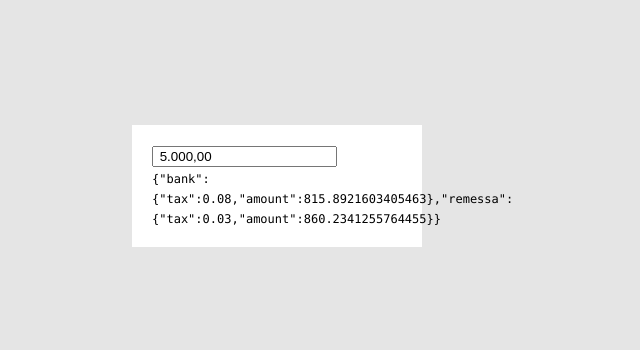
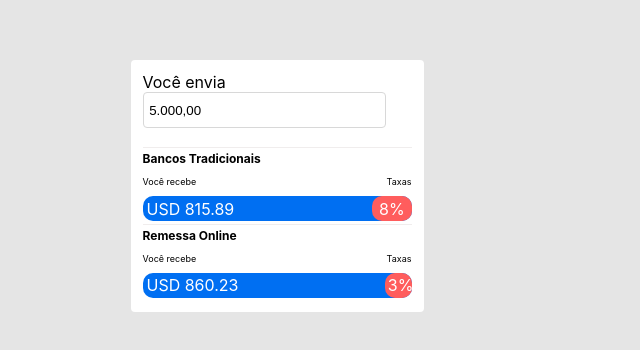
Before and after one commit to jhonylucas74/code-do-jo, a React (Create React App) app: page / in a window 1280 px wide. Shown: the part 214-564 px from the top of the page, without its empty margins (363-1003 px from the left). Built offline with nearby package versions, Linux system fonts and the light colour scheme.

Commit message:
Desafio de dojo feito pelo grupo 3

```diff
--- a/src/components/comparePricing/ComparePricing.css
+++ b/src/components/comparePricing/ComparePricing.css
@@ -1,8 +1,16 @@
 .compare-pricing {
-  padding: 20px;
-  width: 100%;
-  max-width: 250px;
+  display: flex;
+  flex-direction: column;
+  padding: 12px;
+  width: 269px;
+  height: 228px;
   background-color: #fff;
+  text-align: left;
+  border-radius: 4px;
+}
+
+.compare-pricing__input{
+  height: 76px;
 }
 
 .compare-pricing code {
--- a/src/components/comparePricing/ComparePricing.js
+++ b/src/components/comparePricing/ComparePricing.js
@@ -1,26 +1,37 @@
 import { useState, useEffect } from 'react'
 import PrincingService from '../../services/PricingService'
 import CurrencyInput from '../currencyInput/CurrencyInput'
+import TransferInfo from '../transferInfo/transferInfo'
 import './ComparePricing.css'
 
 const pricing = new PrincingService()
 
 const ComparePricing = () => {
 	const [amount, setAmount] =	useState(5000)
-  const [simulation, setSimulation] = useState('')
+  const [simulation, setSimulation] = useState({})
 
 	useEffect(() => {
     pricing.simulate(amount).then(res => {
-      setSimulation(JSON.stringify(res))
+      setSimulation(res)
     })
 	}, [amount])
 
   return (
     <div className="compare-pricing">
-      <CurrencyInput value={amount} onChange={setAmount} />
-      <div>
-        <code>{simulation}</code>
+      <div className='compare-pricing__input'>
+        Você envia
+        <CurrencyInput value={amount} onChange={setAmount} />
       </div>
+      <TransferInfo
+        bankType={"Bancos Tradicionais"}
+        amount={simulation.bank?.amount.toFixed(2)}
+        tax={Math.round(simulation.bank?.tax * 100)}
+      />
+      <TransferInfo
+        bankType={"Remessa Online"}
+        amount={simulation.remessa?.amount.toFixed(2)}
+        tax={Math.round(simulation.remessa?.tax * 100)}
+      />
     </div>
   )
 }
--- /dev/null
+++ b/src/components/currencyInput/CurrencyInput.css
@@ -0,0 +1,6 @@
+input {
+  height: 32px;
+  width: 237px;
+  border-radius: 4px;
+  border: 1px solid #D8D8D8;
+}
--- a/src/components/currencyInput/CurrencyInput.js
+++ b/src/components/currencyInput/CurrencyInput.js
@@ -1,4 +1,4 @@
-
+import "./CurrencyInput.css"
 const moneyformatter =  new Intl.NumberFormat('pt-BR', { style: 'currency', currency: 'BRL' });
 
 const valueToMoney = value => {
@@ -16,7 +16,7 @@
 
 const CurrencyInput = ({ value, onChange, ...props }) => {
 	return (
-  	<input
+    <input
       {...props}
       value={valueToMoney(value)}
       onChange={e => onChange(moneyToValue(e.target.value))} />
--- /dev/null
+++ b/src/components/transferInfo/transferInfo.js
@@ -0,0 +1,27 @@
+import './transferinfo.css'
+
+const TransferInfo = ({bankType, amount, tax}) => {
+  const divStyle = {
+    background:"#FF5D5D",
+    width:`${+tax + 5}%`,
+    borderRadius:"10px",
+    padding: "2.5px",
+    textAlign: "center",
+  };
+
+  return(
+    <div className="info-box" >
+      <h3>{bankType}</h3>
+        <div className='info-box__subtitle'>
+          <p>Você recebe</p>
+          <p>Taxas</p>
+        </div>
+        <div className='info-box__graphic'>
+          <div>USD {amount}</div>
+          <div style={divStyle}>{tax}%</div>
+        </div>
+    </div>
+  )
+}
+
+export default TransferInfo
--- /dev/null
+++ b/src/components/transferInfo/transferinfo.css
@@ -0,0 +1,33 @@
+h3{
+  font-size: 12px;
+  margin-bottom: 1px;
+  margin-top: 3px;
+}
+
+p{
+  font-size: 9px
+}
+
+.info-box{
+  height: 76px;
+  border-top: 1px solid #F0EDED;
+  width: 100%;
+}
+
+.info-box__subtitle {
+  display: flex;
+  flex-direction: row;
+  justify-content: space-between;
+}
+
+.info-box__graphic {
+  position: relative;
+  display: flex;
+  flex-direction: row;
+  justify-content: space-between;
+  background-color: #006FF2;
+  border-radius: 10px;
+  color: #fff;
+  align-items: center;
+  padding-left: 4px;
+}
```
